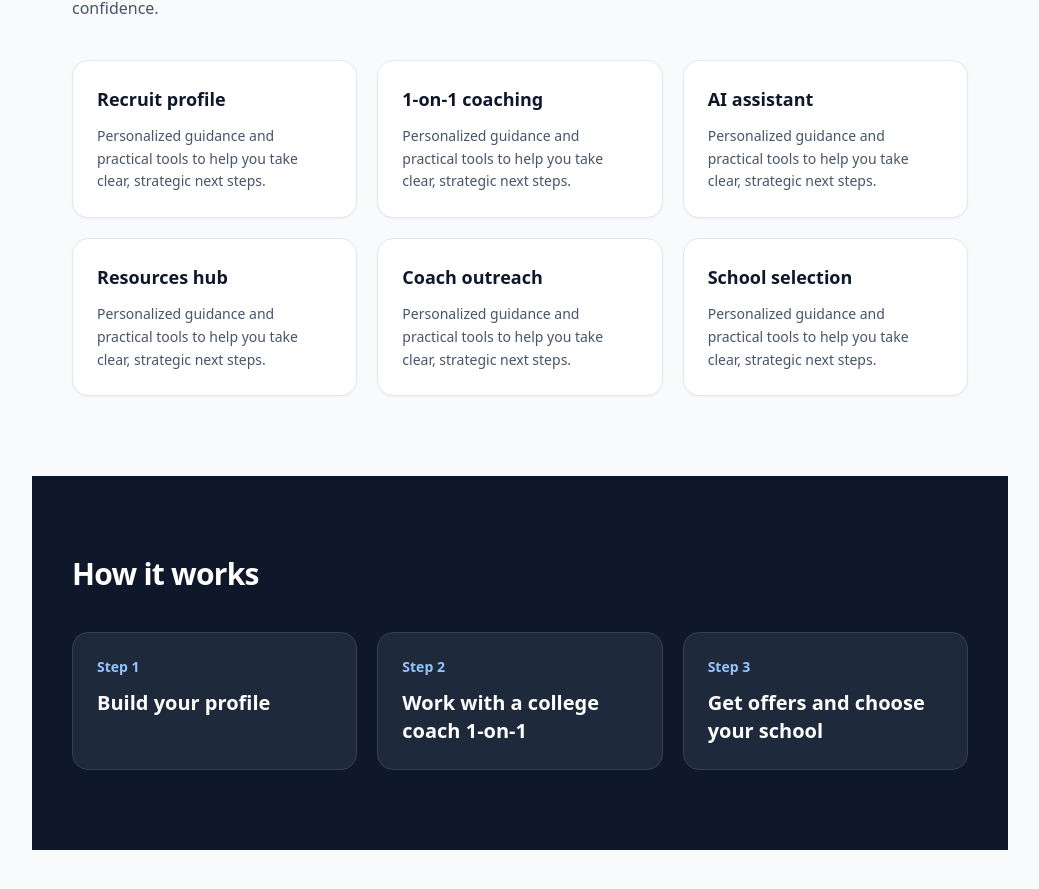
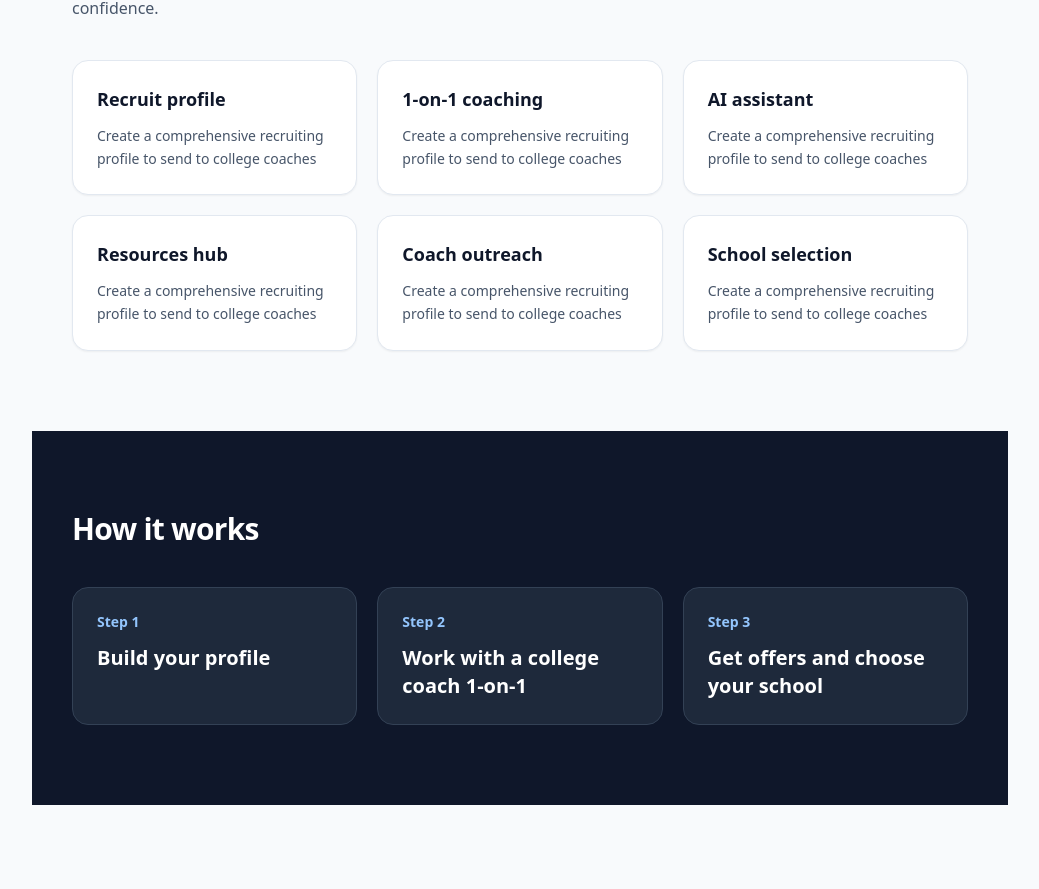
Before and after one commit to charliestark101199-sys/phd-tennis, a Next.js app: page / in a window 1280 px wide. Shown: the part 998-1887 px from the top of the page, without its empty margins (120-1159 px from the left). Built offline with nearby package versions, Linux system fonts and the light colour scheme; no server answers.

Commit message:
Update recruit profile service description

```diff
--- a/app/page.tsx
+++ b/app/page.tsx
@@ -73,7 +73,7 @@ export default function HomePage() {
           {["Recruit profile","1-on-1 coaching","AI assistant","Resources hub","Coach outreach","School selection"].map((service) => (
             <article key={service} className="rounded-2xl border border-slate-200 bg-white p-6 shadow-sm">
               <h3 className="text-lg font-semibold text-slate-900">{service}</h3>
-              <p className="mt-3 text-sm leading-relaxed text-slate-600">Personalized guidance and practical tools to help you take clear, strategic next steps.</p>
+              <p className="mt-3 text-sm leading-relaxed text-slate-600">Create a comprehensive recruiting profile to send to college coaches</p>
             </article>
           ))}
         </div>
```
